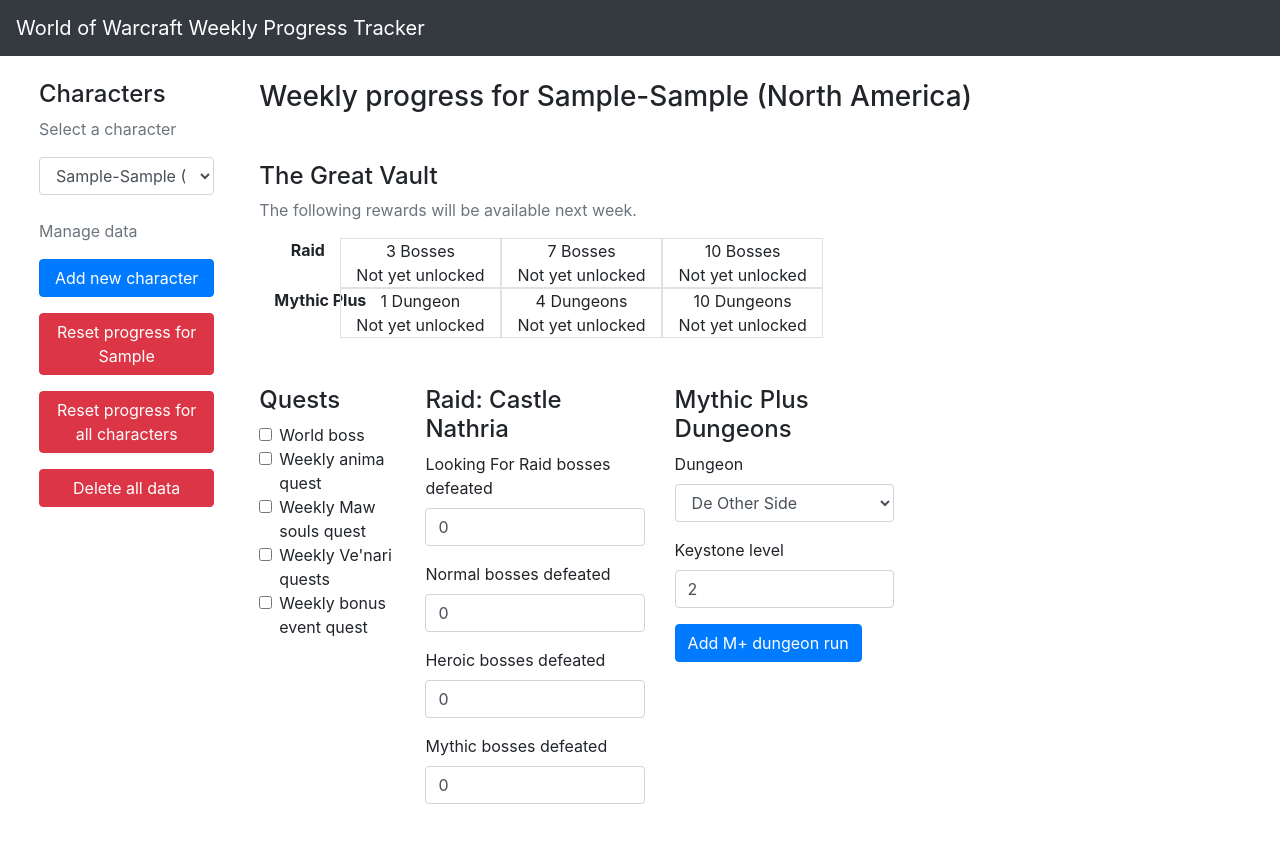
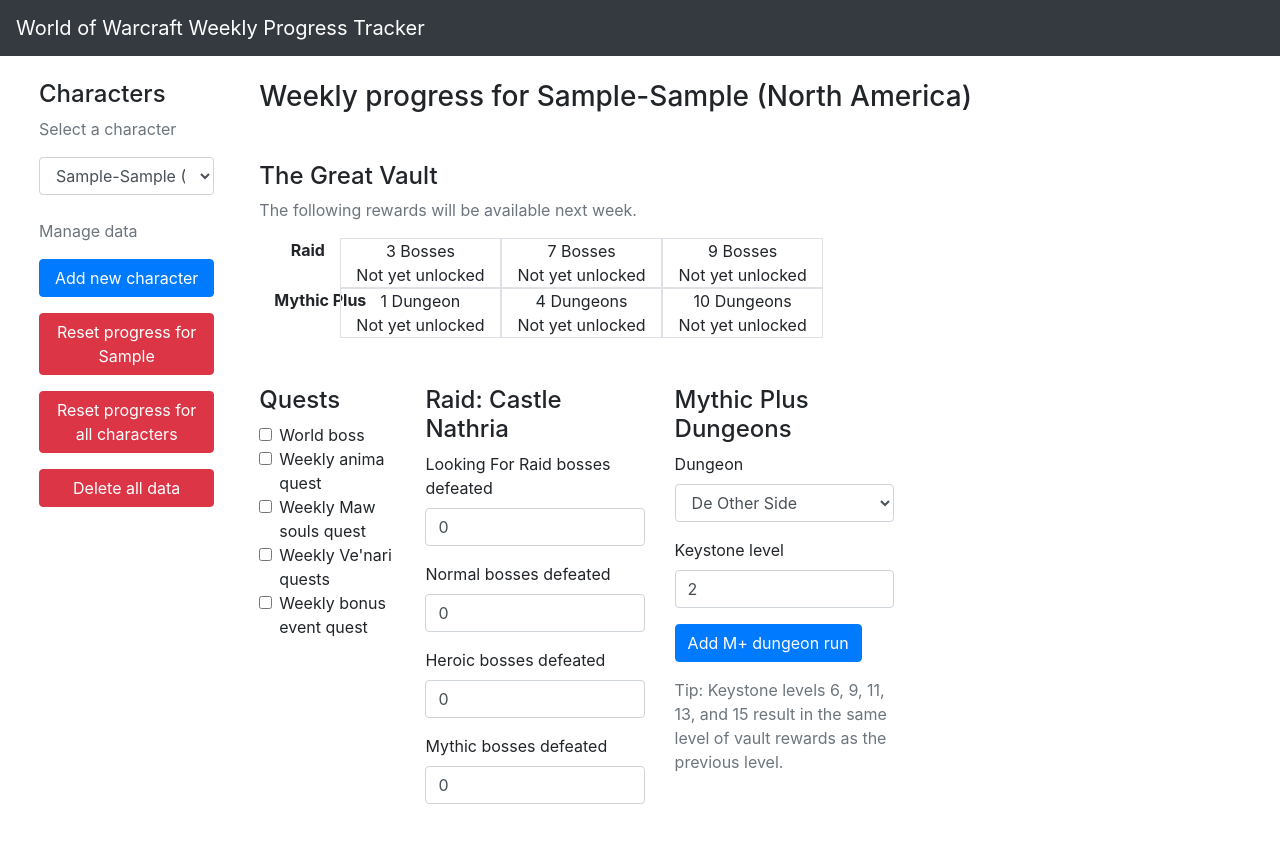
Before and after one commit to jimmycuadra/wowwpt, a React (Create React App) app: page / in a window 1280 px wide. Both pictures are taken after typing "Sample", "Sample" into the empty fields and a click on the button "Add character". Built offline with nearby package versions, Linux system fonts and the light colour scheme.

Commit message:
Update raid rewards thresholds for patch 9.0.5 and add tip about keystone reward levels.

```diff
--- a/src/components/MythicPlusProgress.tsx
+++ b/src/components/MythicPlusProgress.tsx
@@ -20,6 +20,7 @@
   const [level, setLevel] = useState(2);
   const [addingNewRun, setAddingNewRun] = useState(false);
   const heading = <h4>Mythic Plus Dungeons</h4>;
+  const tip = <p className="mt-sm-3 text-muted">Tip: Keystone levels 6, 9, 11, 13, and 15 result in the same level of vault rewards as the previous level.</p>;
 
   function handleSubmit(e: React.FormEvent) {
     e.preventDefault();
@@ -72,6 +73,7 @@
             </>
           }
         </Form>
+        {tip}
       </>
     );
   }
@@ -110,6 +112,7 @@
     <>
       {heading}
       {mythicPlusRuns}
+      {tip}
     </>
   );
 }
--- a/src/components/VaultRewards.tsx
+++ b/src/components/VaultRewards.tsx
@@ -51,7 +51,7 @@
 
   const raid3 = raidItemLevel(3);
   const raid7 = raidItemLevel(7);
-  const raid10 = raidItemLevel(10);
+  const raid9 = raidItemLevel(9);
 
   const mythicPlus1 = mythicPlusItemLevel(1);
   const mythicPlus4 = mythicPlusItemLevel(4);
@@ -62,7 +62,7 @@
 
   const raid3ClassNames = raid3 ? defaultClassNames + successClass : defaultClassNames;
   const raid7ClassNames = raid7 ? defaultClassNames + successClass : defaultClassNames;
-  const raid10ClassNames = raid10 ? defaultClassNames + successClass : defaultClassNames;
+  const raid9ClassNames = raid9 ? defaultClassNames + successClass : defaultClassNames;
 
   const mythicPlus1ClassNames = mythicPlus1 ? defaultClassNames + successClass : defaultClassNames;
   const mythicPlus4ClassNames = mythicPlus4 ? defaultClassNames + successClass : defaultClassNames;
@@ -85,9 +85,9 @@
             7 Bosses<br />
             {raid7 || "Not yet unlocked"}
           </div>
-          <div className={raid10ClassNames}>
-            10 Bosses<br />
-            {raid10 || "Not yet unlocked"}
+          <div className={raid9ClassNames}>
+            9 Bosses<br />
+            {raid9 || "Not yet unlocked"}
           </div>
         </div>
         <div className="row">
```
